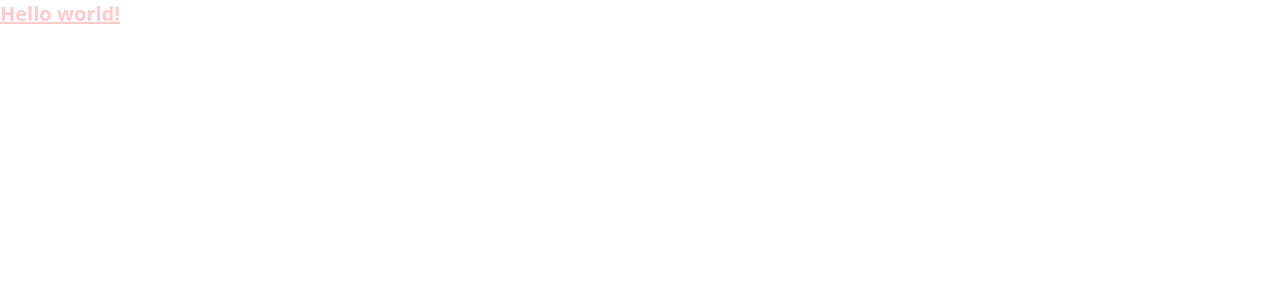
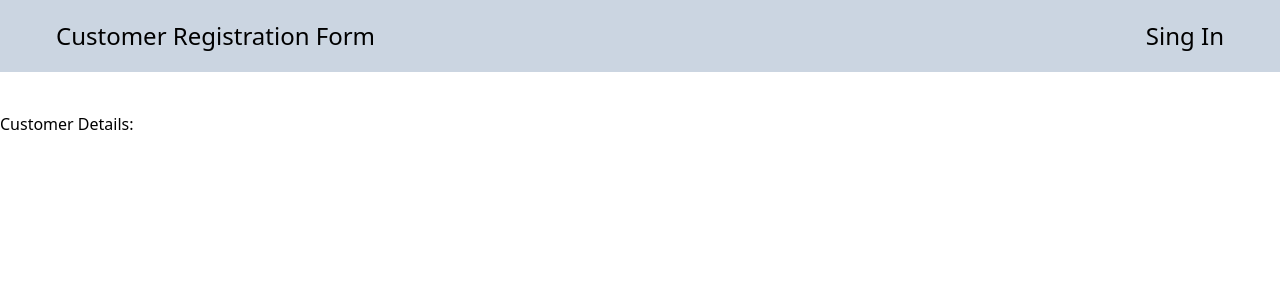
Before and after one commit to UitsHabib/demeed-frontend, a React (Create React App) app: page / in a window 1280 px wide. Shown: the top 300 px of the page. Built offline with nearby package versions, Linux system fonts and the light colour scheme.

Commit message:
Add components

```diff
--- a/src/App.js
+++ /dev/null
@@ -1,13 +0,0 @@
-import React from 'react'
-
-function App() {
-  return (
-    <div className="App">
-      <h1 className="text-xl font-bold text-red-200 underline">
-      Hello world!
-    </h1>
-    </div>
-  );
-}
-
-export default App;
--- /dev/null
+++ b/src/components/App.js
@@ -0,0 +1,12 @@
+import React from 'react';
+import SingUp from './customer-singup-page';
+
+function App() {
+  return (
+    <div className="App">
+      <SingUp />
+    </div>
+  );
+}
+
+export default App;
--- /dev/null
+++ b/src/components/customer-singup-page.js
@@ -0,0 +1,16 @@
+import React from 'react';
+import Header from './header';
+
+function SingUp() {
+    return (
+        <section>
+            <Header />
+            <form className='mt-10 container center'>
+                <h1>Customer Details:</h1>
+            </form>
+
+        </section>
+    );
+}
+
+export default SingUp;
--- /dev/null
+++ b/src/components/header.js
@@ -0,0 +1,14 @@
+import React from 'react';
+
+function Header() {
+    return (
+        <header>
+            <div className="py-5 px-14 bg-slate-300 flex justify-between">
+                <h1 className="text-2xl">Customer Registration Form</h1>
+                <h1 className="text-2xl">Sing In</h1>
+            </div>
+        </header>
+    );
+}
+
+export default Header;
--- a/src/index.js
+++ b/src/index.js
@@ -1,7 +1,7 @@
 import React from 'react';
 import ReactDOM from 'react-dom/client';
 import './css/index.css';
-import App from './App';
+import App from './components/App';
 
 const root = ReactDOM.createRoot(document.getElementById('root'));
 root.render(
```
